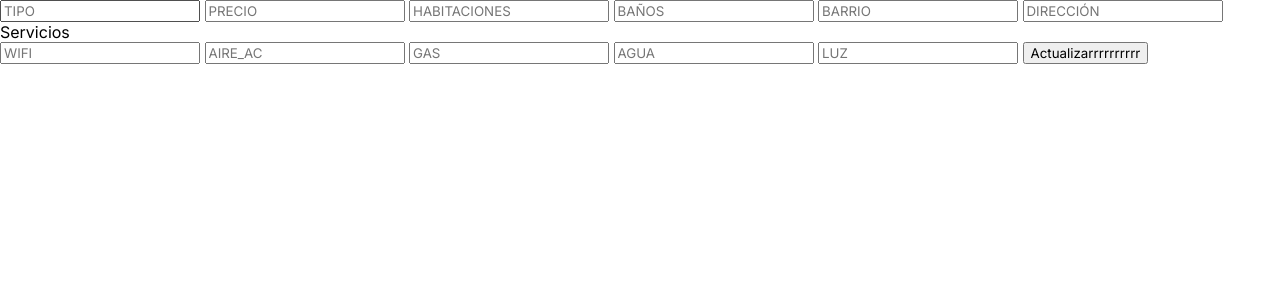
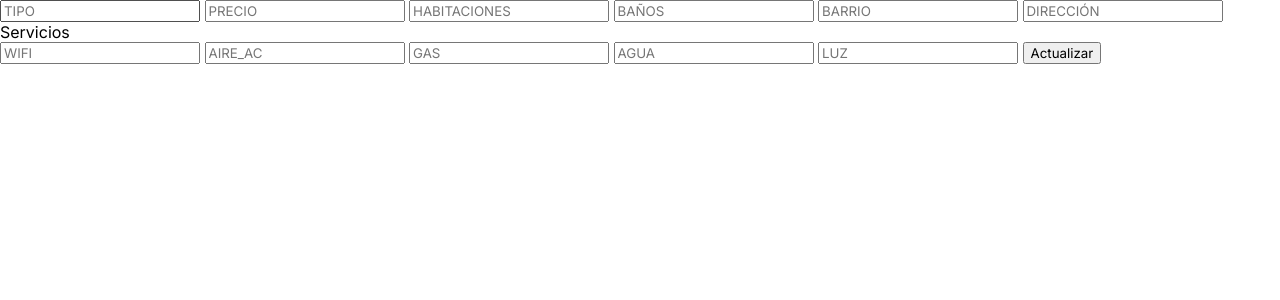
Before and after one commit to JairDeLaRosa/aparta-ya, a PHP site: page /vista/editarPropiedad.php in a window 1280 px wide. Shown: the top 300 px of the page. Run offline with PHP 8.4, Linux system fonts and the light colour scheme.

Commit message:
commit 3

```diff
--- a/vista/editarPropiedad.php
+++ b/vista/editarPropiedad.php
@@ -27,7 +27,7 @@
         <input type="text" placeholder="GAS" name="gas">
         <input type="text" placeholder="AGUA" name="agua">
         <input type="text" placeholder="LUZ" name="luz">
-        <button name="btn1">Actualizarrrrrrrrrr</button>
+        <button name="btn1">Actualizar</button>
     </form>
     <?php
             if (isset($_POST['btn1'])) {
```
